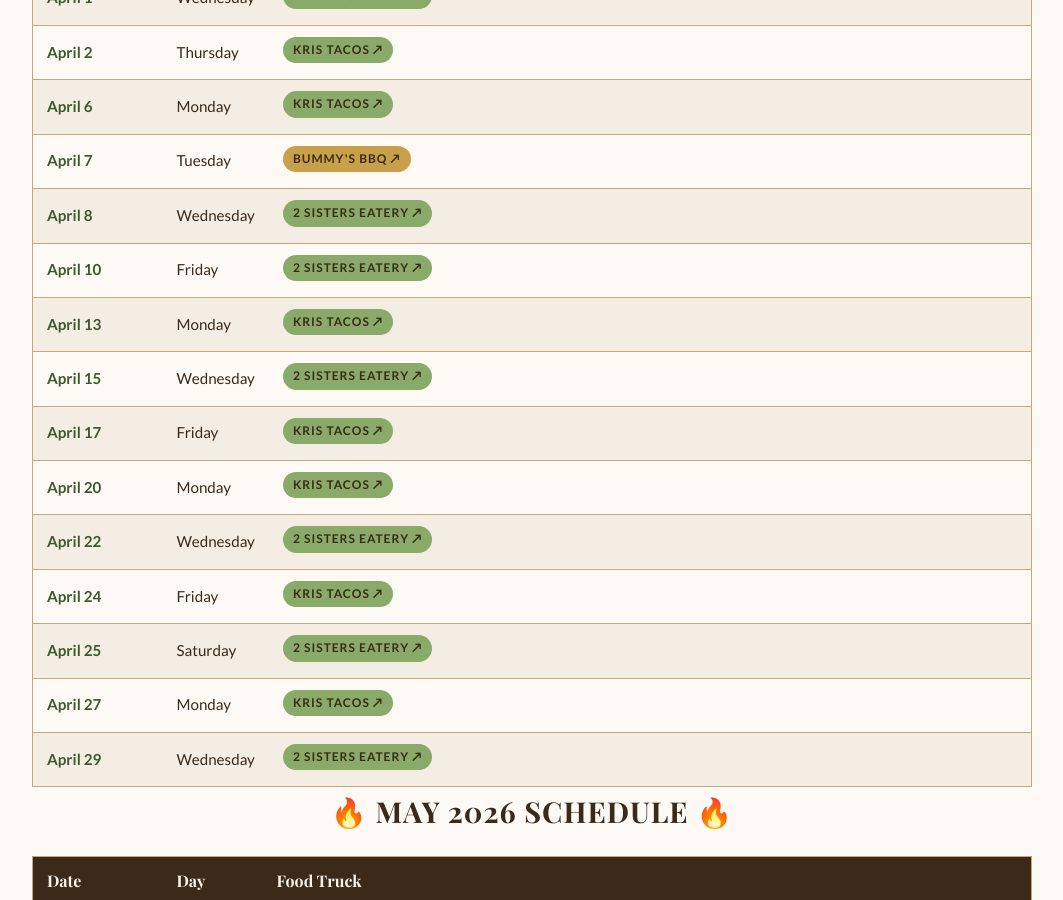
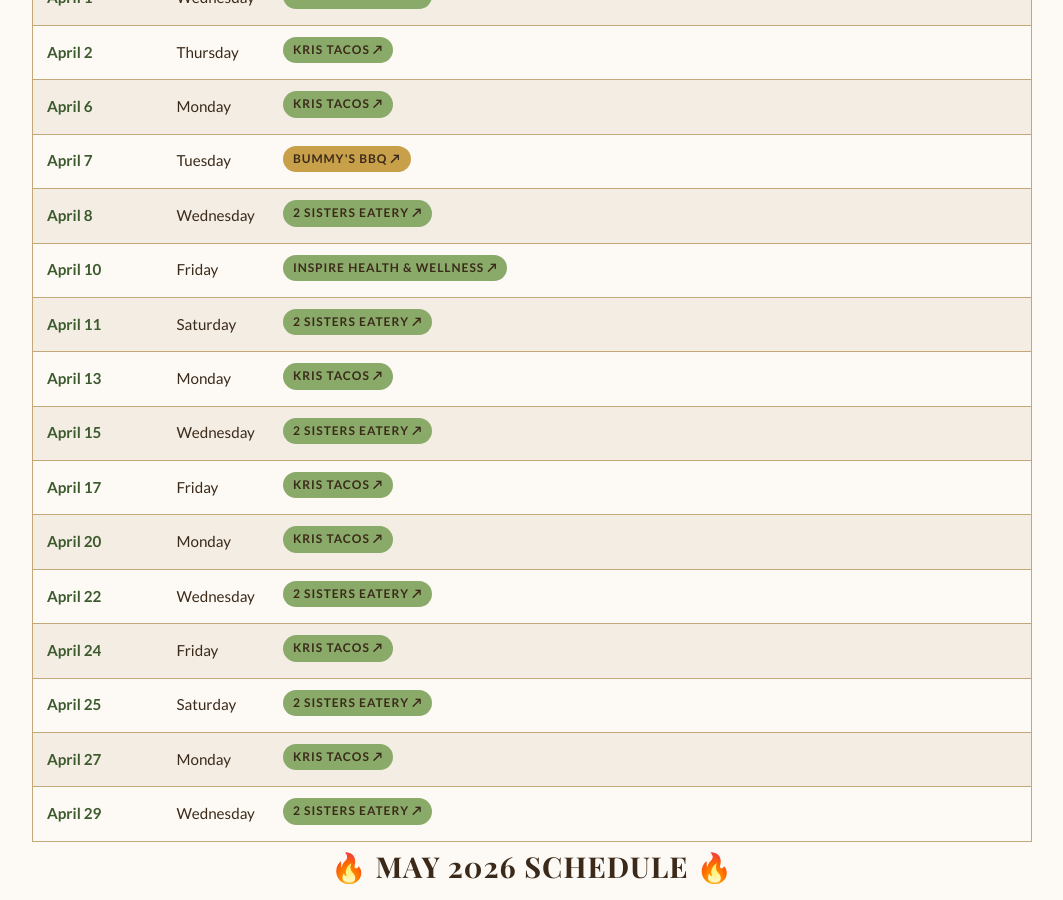
Before and after one commit to blueearthcommunitymarket/blueearthcommunitymarket.github.io, a Jekyll site: the page built from ryno-food-lot/index.html, in a window 1280 px wide and 900 px high, scrolled down 1131 px. Shown: the whole window, without its empty margins (108-1171 px from the left). Built offline with Jekyll 4.4.1, drawn with Linux system fonts in a browser that asks for light colours; some web fonts are replaced.

Commit message:
Correct April 10-11 truck assignments per calendar
✅ April 10 (Friday): 2 Sisters Eatery → Inspire Health & Wellness
✅ April 11 (Saturday): Added 2 Sisters Eatery

Matches Heather's original calendar accurately

```diff
--- a/ryno-food-lot/index.html
+++ b/ryno-food-lot/index.html
@@ -239,7 +239,8 @@
                 <tr><td class="race-date">April 7</td><td>Tuesday</td><td><span class="tag tag-gold"><a href="https://www.facebook.com/share/1GXr44CKx8/?mibextid=wwXIfr" target="_blank" rel="noopener" style="color:inherit;text-decoration:none;">Bummy's BBQ ↗</a></span></td></tr>
                 <tr><td class="race-date">April 8</td><td>Wednesday</td><td><span class="tag"><a href="https://www.facebook.com/share/18GUPLUwMf/?mibextid=wwXIfr" target="_blank" rel="noopener" style="color:inherit;text-decoration:none;">2 Sisters Eatery ↗</a></span></td></tr>
 
-                <tr><td class="race-date">April 10</td><td>Friday</td><td><span class="tag"><a href="https://www.facebook.com/share/18GUPLUwMf/?mibextid=wwXIfr" target="_blank" rel="noopener" style="color:inherit;text-decoration:none;">2 Sisters Eatery ↗</a></span></td></tr>
+                <tr><td class="race-date">April 10</td><td>Friday</td><td><span class="tag"><a href="https://www.facebook.com/share/1C8aaBfsJr/?mibextid=wwXIfr" target="_blank" rel="noopener" style="color:inherit;text-decoration:none;">Inspire Health &amp; Wellness ↗</a></span></td></tr>
+                <tr><td class="race-date">April 11</td><td>Saturday</td><td><span class="tag"><a href="https://www.facebook.com/share/18GUPLUwMf/?mibextid=wwXIfr" target="_blank" rel="noopener" style="color:inherit;text-decoration:none;">2 Sisters Eatery ↗</a></span></td></tr>
                 <tr><td class="race-date">April 13</td><td>Monday</td><td><span class="tag"><a href="https://www.facebook.com/share/1AquB7sxYj/?mibextid=wwXIfr" target="_blank" rel="noopener" style="color:inherit;text-decoration:none;">Kris Tacos ↗</a></span></td></tr>
                 <tr><td class="race-date">April 15</td><td>Wednesday</td><td><span class="tag"><a href="https://www.facebook.com/share/18GUPLUwMf/?mibextid=wwXIfr" target="_blank" rel="noopener" style="color:inherit;text-decoration:none;">2 Sisters Eatery ↗</a></span></td></tr>
                 <tr><td class="race-date">April 17</td><td>Friday</td><td><span class="tag"><a href="https://www.facebook.com/share/1AquB7sxYj/?mibextid=wwXIfr" target="_blank" rel="noopener" style="color:inherit;text-decoration:none;">Kris Tacos ↗</a></span></td></tr>
```
